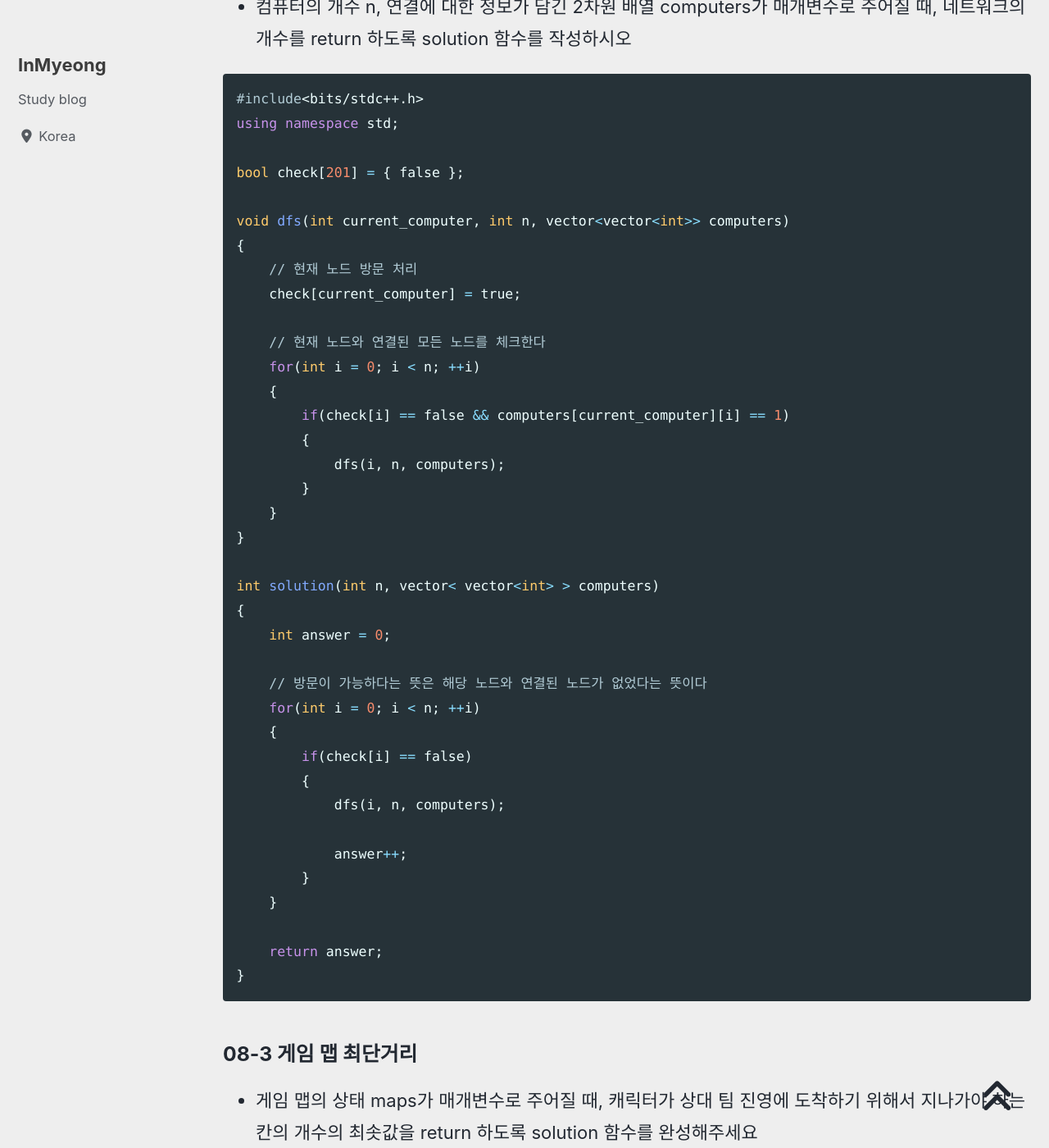
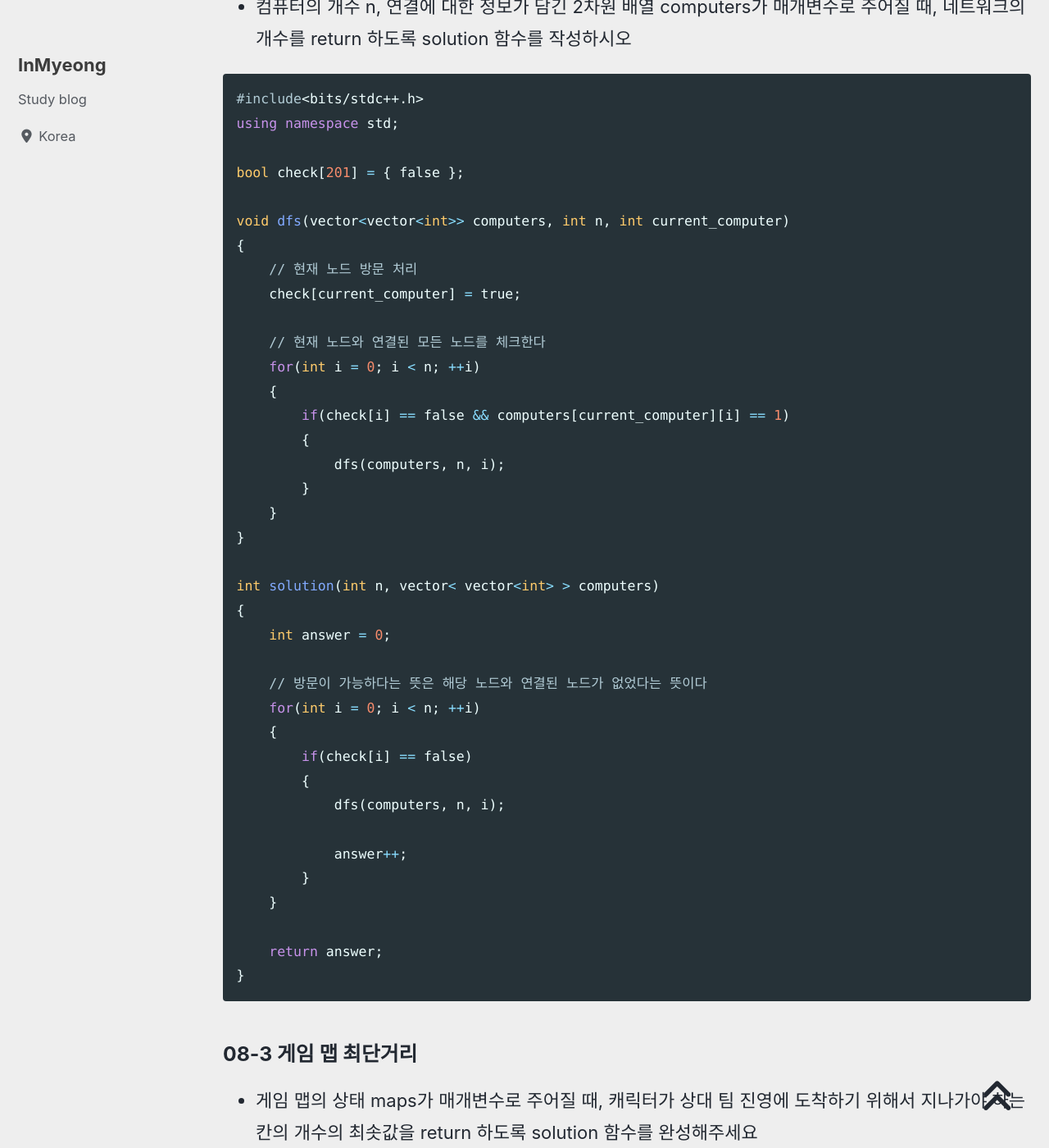
Before and after one commit to devMyeong/devMyeong.github.io, a Jekyll site: the page built from _posts/codingTest/2022-07-06-프로그래머스.md, in a window 1280 px wide and 1400 px high, scrolled down 51859 px. Shown: the whole window at 82% size. Built offline with Jekyll 4.4.1, drawn with Linux system fonts in a browser that asks for light colours; cached includes are drawn as plain includes; nearby versions of some CDN libraries; some web fonts are replaced; comment, search, counter and statistics services are not loaded.

Commit message:
Chore : 수정

```diff
--- a/_posts/codingTest/2022-07-06-프로그래머스.md
+++ b/_posts/codingTest/2022-07-06-프로그래머스.md
@@ -1478,7 +1478,7 @@ using namespace std;
 
 bool check[201] = { false };
 
-void dfs(int current_computer, int n, vector<vector<int>> computers)
+void dfs(vector<vector<int>> computers, int n, int current_computer)
 {
     // 현재 노드 방문 처리
     check[current_computer] = true;
@@ -1488,7 +1488,7 @@ void dfs(int current_computer, int n, vector<vector<int>> computers)
     {
         if(check[i] == false && computers[current_computer][i] == 1)
         {
-            dfs(i, n, computers);
+            dfs(computers, n, i);
         }
     }
 }
@@ -1502,7 +1502,7 @@ int solution(int n, vector< vector<int> > computers)
     {
         if(check[i] == false)
         {
-            dfs(i, n, computers);
+            dfs(computers, n, i);
 
             answer++;
         }
```
